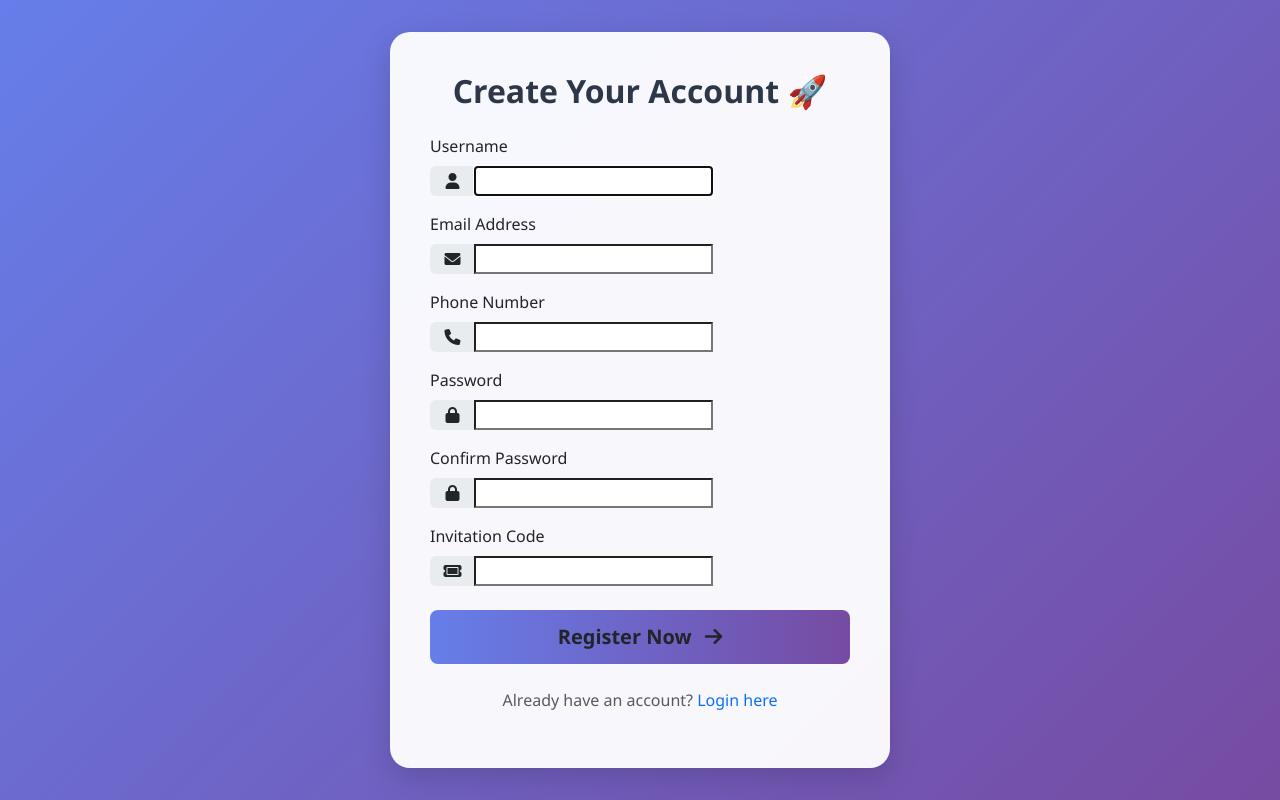
After one commit to samsalt/valueNotifier, a Django app: page /accounts/register in a window 1280 px wide. The commit adds this page. Run offline with Django 5.2, Linux system fonts and the light colour scheme.

Commit message:
add registration

```diff
--- /dev/null
+++ b/sycee/accounts/forms.py
@@ -0,0 +1,42 @@
+from django import forms
+from django.contrib.auth.forms import UserCreationForm
+from django.contrib.auth import get_user_model
+from django.utils import timezone
+from .models import InvitationCode
+
+User = get_user_model()
+
+class RegistrationForm(UserCreationForm):
+    email = forms.EmailField(required=True)
+    phone_number = forms.CharField(required=False)
+    invitation_code = forms.CharField(max_length=20, required=True)
+
+    class Meta:
+        model = User
+        fields = ("username", "email", "phone_number", "password1", "password2", "invitation_code")
+
+    def clean_invitation_code(self):
+        code = self.cleaned_data.get("invitation_code")
+        try:
+            invitation = InvitationCode.objects.get(code=code)
+        except InvitationCode.DoesNotExist:
+            raise forms.ValidationError("Invalid invitation code.")
+
+        if not invitation.is_valid():
+            raise forms.ValidationError("This invitation code is expired or already used.")
+
+        return code
+
+    def save(self, commit=True):
+        user = super().save(commit=False)
+        user.email = self.cleaned_data.get("email")
+        user.phone_number = self.cleaned_data.get("phone_number")
+
+        if commit:
+            user.save()
+            invitation = InvitationCode.objects.get(code=self.cleaned_data.get("invitation_code"))
+            invitation.used_by = user
+            invitation.used_at = timezone.now()
+            invitation.save()
+
+        return user
--- /dev/null
+++ b/sycee/accounts/templates/accounts/register.html
@@ -0,0 +1,208 @@
+<!DOCTYPE html>
+<html lang="en">
+<head>
+    <meta charset="UTF-8">
+    <meta name="viewport" content="width=device-width, initial-scale=1.0">
+    <title>Register</title>
+    <link rel="stylesheet" href="https://cdn.jsdelivr.net/npm/bootstrap@5.3.2/dist/css/bootstrap.min.css">
+    <link rel="stylesheet" href="https://cdnjs.cloudflare.com/ajax/libs/font-awesome/6.0.0/css/all.min.css">
+    <style>
+        @keyframes slideIn {
+            from { transform: translateY(50px); opacity: 0; }
+            to { transform: translateY(0); opacity: 1; }
+        }
+
+        body {
+            background: linear-gradient(135deg, #667eea 0%, #764ba2 100%);
+            display: flex;
+            justify-content: center;
+            align-items: center;
+            min-height: 100vh;
+            font-family: 'Segoe UI', Tahoma, Geneva, Verdana, sans-serif;
+        }
+
+        .container {
+            background: rgba(255, 255, 255, 0.95);
+            padding: 2.5rem;
+            border-radius: 20px;
+            box-shadow: 0 10px 30px rgba(0,0,0,0.15);
+            width: 100%;
+            max-width: 500px;
+            animation: slideIn 0.5s ease-out;
+            transition: transform 0.3s ease;
+        }
+
+        .container:hover {
+            transform: translateY(-5px);
+        }
+
+        h2 {
+            color: #2d3748;
+            font-weight: 700;
+            text-align: center;
+            margin-bottom: 2rem !important;
+        }
+
+        .input-group-text {
+            background: #e9ecef;
+            border: none;
+            min-width: 45px;
+            justify-content: center;
+        }
+
+        .form-control {
+            border: none;
+            background: #f8f9fa;
+            transition: all 0.3s ease;
+        }
+
+        .form-control:focus {
+            background: #ffffff;
+            box-shadow: 0 0 0 3px rgba(102, 126, 234, 0.2);
+        }
+
+        .btn-custom {
+            background: linear-gradient(to right, #667eea, #764ba2);
+            border: none;
+            padding: 12px;
+            font-weight: 600;
+            transition: all 0.3s ease;
+        }
+
+        .btn-custom:hover {
+            background: linear-gradient(to right, #764ba2, #667eea);
+            transform: translateY(-2px);
+        }
+
+        .alert {
+            transition: all 0.3s ease;
+            border: none;
+        }
+
+        @media (max-width: 576px) {
+            .container {
+                width: 90%;
+                padding: 1.5rem;
+            }
+        }
+    </style>
+</head>
+<body>
+    <div class="container">
+        <h2 class="mb-4">Create Your Account 🚀</h2>
+        <form method="post" novalidate>
+            {% csrf_token %}
+
+            <!-- Non-field errors -->
+            {% if form.non_field_errors %}
+                <div class="alert alert-danger">
+                    {% for error in form.non_field_errors %}
+                        <i class="fas fa-exclamation-circle me-2"></i>{{ error }}<br>
+                    {% endfor %}
+                </div>
+            {% endif %}
+
+            <!-- Username Field -->
+            <div class="mb-3">
+                <label class="form-label">Username</label>
+                <div class="input-group">
+                    <span class="input-group-text"><i class="fas fa-user"></i></span>
+                    {{ form.username }}
+                </div>
+                {% if form.username.errors %}
+                    <div class="text-danger mt-1">
+                        {% for error in form.username.errors %}
+                            <small><i class="fas fa-exclamation-circle me-1"></i>{{ error }}</small><br>
+                        {% endfor %}
+                    </div>
+                {% endif %}
+            </div>
+
+            <!-- Email Field -->
+            <div class="mb-3">
+                <label class="form-label">Email Address</label>
+                <div class="input-group">
+                    <span class="input-group-text"><i class="fas fa-envelope"></i></span>
+                    {{ form.email }}
+                </div>
+                {% if form.email.errors %}
+                    <div class="text-danger mt-1">
+                        {% for error in form.email.errors %}
+                            <small><i class="fas fa-exclamation-circle me-1"></i>{{ error }}</small><br>
+                        {% endfor %}
+                    </div>
+                {% endif %}
+            </div>
+
+            <!-- Phone Number Field -->
+            <div class="mb-3">
+                <label class="form-label">Phone Number</label>
+                <div class="input-group">
+                    <span class="input-group-text"><i class="fas fa-phone"></i></span>
+                    {{ form.phone_number }}
+                </div>
+                {% if form.phone_number.errors %}
+                    <div class="text-danger mt-1">
+                        {% for error in form.phone_number.errors %}
+                            <small><i class="fas fa-exclamation-circle me-1"></i>{{ error }}</small><br>
+                        {% endfor %}
+                    </div>
+                {% endif %}
+            </div>
+
+            <!-- Password1 Field -->
+            <div class="mb-3">
+                <label class="form-label">Password</label>
+                <div class="input-group">
+                    <span class="input-group-text"><i class="fas fa-lock"></i></span>
+                    {{ form.password1 }}
+                </div>
+                {% if form.password1.errors %}
+                    <div class="text-danger mt-1">
+                        {% for error in form.password1.errors %}
+                            <small><i class="fas fa-exclamation-circle me-1"></i>{{ error }}</small><br>
+                        {% endfor %}
+                    </div>
+                {% endif %}
+            </div>
+
+            <!-- Password2 Field -->
+            <div class="mb-3">
+                <label class="form-label">Confirm Password</label>
+                <div class="input-group">
+                    <span class="input-group-text"><i class="fas fa-lock"></i></span>
+                    {{ form.password2 }}
+                </div>
+                {% if form.password2.errors %}
+                    <div class="text-danger mt-1">
+                        {% for error in form.password2.errors %}
+                            <small><i class="fas fa-exclamation-circle me-1"></i>{{ error }}</small><br>
+                        {% endfor %}
+                    </div>
+                {% endif %}
+            </div>
+
+            <!-- Invitation Code Field -->
+            <div class="mb-4">
+                <label class="form-label">Invitation Code</label>
+                <div class="input-group">
+                    <span class="input-group-text"><i class="fas fa-ticket"></i></span>
+                    {{ form.invitation_code }}
+                </div>
+                {% if form.invitation_code.errors %}
+                    <div class="text-danger mt-1">
+                        {% for error in form.invitation_code.errors %}
+                            <small><i class="fas fa-exclamation-circle me-1"></i>{{ error }}</small><br>
+                        {% endfor %}
+                    </div>
+                {% endif %}
+            </div>
+
+            <button type="submit" class="btn btn-custom btn-lg w-100">Register Now <i class="fas fa-arrow-right ms-2"></i></button>
+        </form>
+
+        <p class="mt-4 text-center text-muted">Already have an account? <a href="/login" class="text-decoration-none text-primary">Login here</a></p>
+    </div>
+
+</body>
+</html>
--- a/sycee/accounts/templates/registration/login.html
+++ b/sycee/accounts/templates/registration/login.html
@@ -29,7 +29,7 @@
             <button type="submit" class="w-full bg-indigo-600 hover:bg-indigo-700 text-white font-bold py-3 rounded-lg shadow-lg transition duration-300">Login</button>
         </form>
         <div class="mt-4 text-center text-sm text-gray-600">
-            Don't have an account? <a href="#" class="text-indigo-500 hover:underline">Sign up</a>
+            Don't have an account? <a href="{% url 'register' %}" class="text-indigo-500 hover:underline">Sign up</a>
         </div>
     </div>
 </body>
--- a/sycee/accounts/urls.py
+++ b/sycee/accounts/urls.py
@@ -1,7 +1,9 @@
 from django.urls import path
 from django.contrib.auth import views as auth_views
+from . import views
 
 urlpatterns = [
     path('login/', auth_views.LoginView.as_view(template_name='registration/login.html'), name='login'),
     path('logout/', auth_views.LogoutView.as_view(template_name='registration/logged_out.html'), name='logout'),
+    path('register', views.register, name='register'),
 ]
--- a/sycee/accounts/views.py
+++ b/sycee/accounts/views.py
@@ -4,40 +4,15 @@ from django.contrib.auth import login
 from django.utils import timezone
 from .forms import RegistrationForm
 from .models import InvitationCode
-from django.contrib.auth import get_user_model
-
-User = get_user_model()
+# from django.contrib.auth import get_user_model
 
 def register(request):
     if request.method == 'POST':
         form = RegistrationForm(request.POST)
         if form.is_valid():
-            code_value = form.cleaned_data['invitation_code']
-            with transaction.atomic():
-                try:
-                    # Lock the invitation code row to prevent concurrent use
-                    code = InvitationCode.objects.select_for_update().get(code=code_value)
-                except InvitationCode.DoesNotExist:
-                    form.add_error('invitation_code', 'Invalid code.')
-                    return render(request, 'registration/register.html', {'form': form})
-
-                if not code.is_valid():
-                    form.add_error('invitation_code', 'Code is invalid or expired.')
-                    return render(request, 'registration/register.html', {'form': form})
-
-                user = User.objects.create_user(
-                    username=form.cleaned_data['username'],
-                    email=form.cleaned_data['email'],
-                    password=form.cleaned_data['password1']
-                )
-
-                # Assign the code to the user
-                code.used_by = user
-                code.used_at = timezone.now()
-                code.save()
-
-                login(request, user)
-                return redirect('home')
+            user = form.save()
+            login(request, user)
+            return redirect('stock:index')
     else:
         form = RegistrationForm()
-    return render(request, 'registration/register.html', {'form': form})
+    return render(request, 'accounts/register.html', {'form': form})
```
Also changed, not shown: sycee/accounts/models.py (+20 -0 lines), sycee/stock/models.py (+20 -4 lines).
